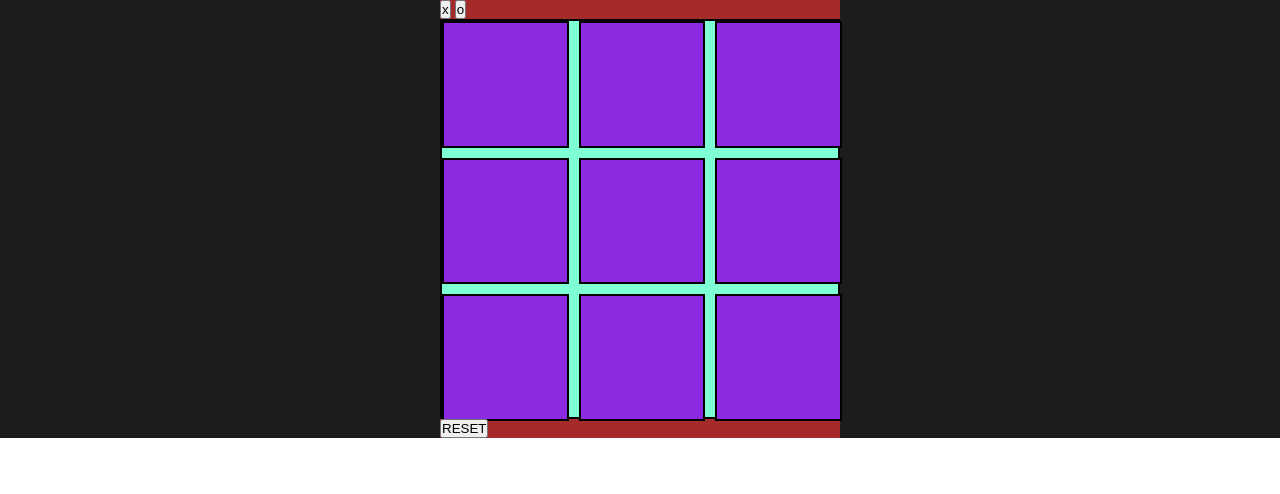
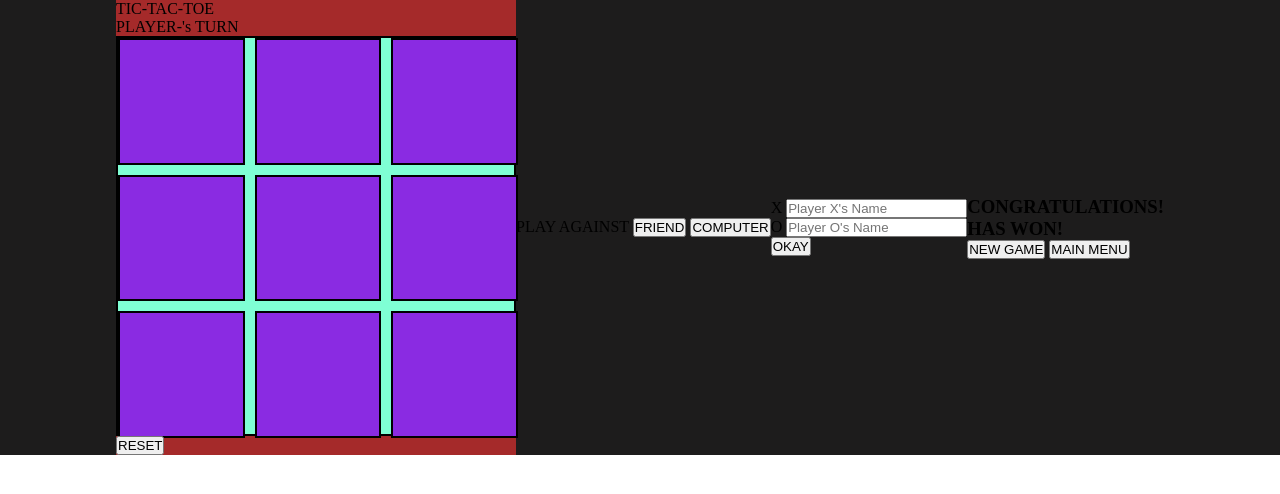
Before and after one commit to aditi-hinge/tic-tac-toe, a plain HTML site: page index.html in a window 1280 px wide. Drawn offline with Linux system fonts and the light colour scheme.

Commit message:
game minus tie

```diff
--- a/index.html
+++ b/index.html
@@ -10,10 +10,8 @@
 <body>
     <main>
         <div style="background-color: brown;">
-            <div id="options">
-                <button id="x">x</button>
-                <button id="o">o</button>
-            </div>
+            <div>TIC-TAC-TOE</div>
+            <div id="display-result-div">PLAYER-<span id="player-name"></span>'s TURN</div>
             <div id="board">
                 <div class="area" id="0"></div>
                 <div class="area" id="1"></div>
@@ -27,7 +25,30 @@
             </div>
             <button id="reset">RESET</button>
         </div>
-
+        <div id="oponentSelection">PLAY AGAINST
+            <button id="friendOponent">FRIEND</button>
+            <button id="computer">COMPUTER</button>
+        </div>
+        <form id="form">
+            <div>
+                <label for="player-X">X</label>
+                <input type="text" id="player-X" placeholder="Player X's Name" required>
+            </div>
+            <div>
+                <label for="player-O">O</label>
+                <input type="text" id="player-O" placeholder="Player O's Name" required>
+            </div>
+            <div>
+                <button type="submit" id="submit">OKAY</button>
+            </div>
+        </form>
+        <div id="display-winner-message">
+            <div><h3>CONGRATULATIONS!</h3></div>
+            <h3><div id="winner-name"></div></h3>
+            <h3><div>HAS WON!</div></h3>
+            <button id="new-game">NEW GAME</button>
+            <button>MAIN MENU</button>
+        </div>
     </main>
 
     <script src="./script.js"></script>
```
